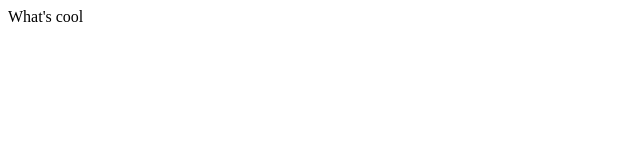
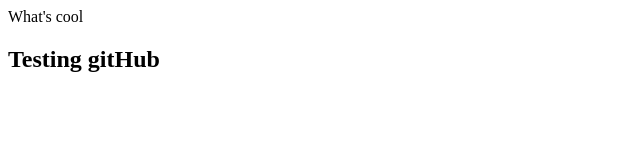
Before and after one commit to phiyel/first_repository, a plain HTML site: page index.html in a window 1280 px wide. Shown: the whole page, without its empty margins (0-640 px from the left). Drawn offline with Linux system fonts and the light colour scheme.

Commit message:
Modified html

```diff
--- a/index.html
+++ b/index.html
@@ -6,5 +6,7 @@
 </head>
 <body>
 	<hi>What's cool</hi>
+
+	<h2>Testing gitHub</h2>
 </body>
 </html>
```
